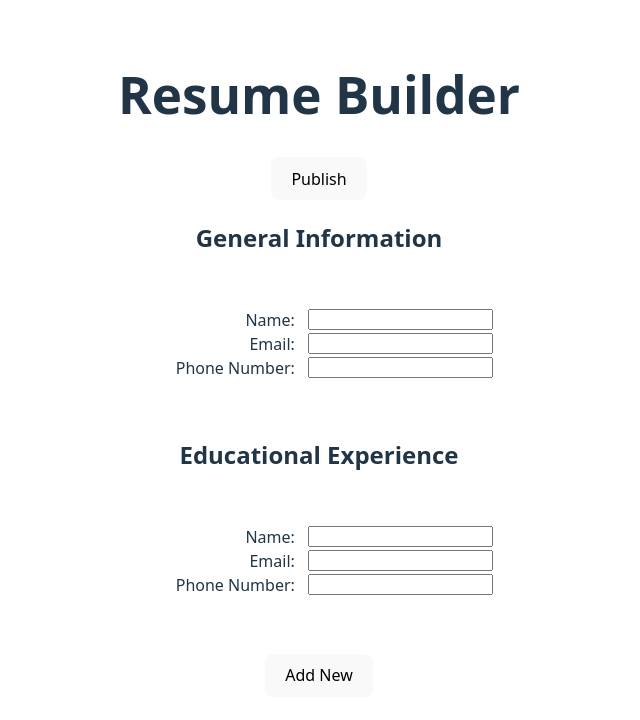
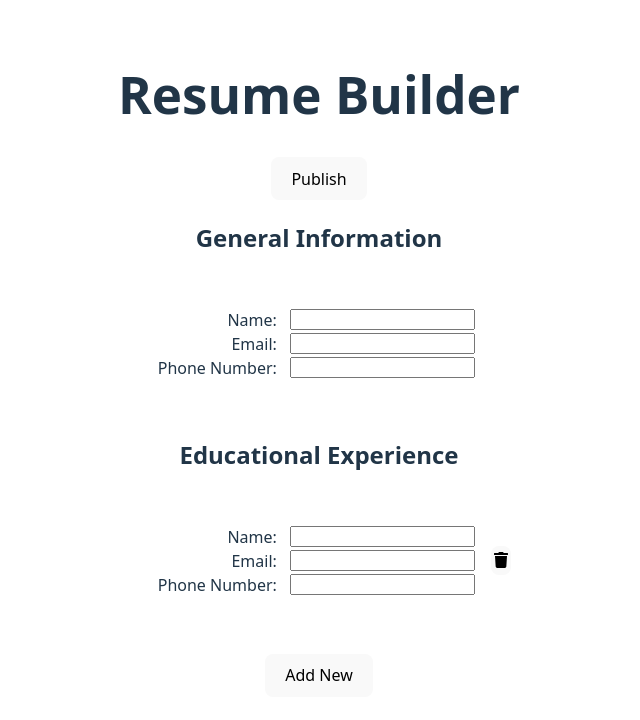
Before and after one commit to nick-x-han/cvApplication, a React (Vite) app: page / in a window 1280 px wide. Shown: the top 720 px of the page, without its empty margins (321-961 px from the left). Built offline with nearby package versions, Linux system fonts and the light colour scheme.

Commit message:
Finish delete FieldContainer functionality

```diff
--- a/package.json
+++ b/package.json
@@ -11,7 +11,8 @@
   },
   "dependencies": {
     "react": "^19.1.1",
-    "react-dom": "^19.1.1"
+    "react-dom": "^19.1.1",
+    "react-icons": "^5.5.0"
   },
   "devDependencies": {
     "@eslint/js": "^9.36.0",
--- a/src/components/Section.jsx
+++ b/src/components/Section.jsx
@@ -1,6 +1,7 @@
 import { useState } from "react";
 import { Fragment } from "react";
 import "../styles/section.css";
+import { FaTrash } from "react-icons/fa";
 
 function Input({ type, name, editMode, className }) {
   let [value, setValue] = useState("");
@@ -42,16 +43,17 @@ function Field({ field, editMode }) {
   );
 }
 
-function FieldContainer({fields, editMode}) {
-    return <div className="fieldContainer">
+function FieldContainer({ fields, editMode, children }) {
+  return (
+    <div className="fieldContainer">
+      <div className="fields">
         {fields.map((field) => (
-          <Field
-            key={`${field.id}`}
-            editMode={editMode}
-            field={field}
-          />
+          <Field key={`${field.id}`} editMode={editMode} field={field} />
         ))}
       </div>
+      {children}
+    </div>
+  );
 }
 
 function Section({ title, fields, editMode, canAdd = false }) {
@@ -60,7 +62,11 @@ function Section({ title, fields, editMode, canAdd = false }) {
 
   for (let i = 0; i < copies.length; i++) {
     fieldContainers.push(
-      <FieldContainer key={copies[i]} editMode={editMode} fields={fields}></FieldContainer>
+      <FieldContainer key={copies[i]} editMode={editMode} fields={fields}>
+        {canAdd && editMode && <button className="deleteButton">
+          <FaTrash />
+        </button>}
+      </FieldContainer>
     );
   }
 
@@ -69,7 +75,11 @@ function Section({ title, fields, editMode, canAdd = false }) {
       <h2>{title}</h2>
       {fieldContainers}
 
-      {canAdd && <button onClick={() => setCopies([...copies, copies.at(-1) + 1])}>Add New</button>}
+      {canAdd && editMode && (
+        <button onClick={() => setCopies([...copies, copies.at(-1) + 1])}>
+          Add New
+        </button>
+      )}
     </div>
   );
 }
--- a/src/styles/section.css
+++ b/src/styles/section.css
@@ -4,6 +4,8 @@
     &:hover {
         border: 1px solid greenyellow;
     }
+    display: grid;
+    grid-template-columns: 1fr min-content;
 }
 
 .section {}
@@ -22,3 +24,14 @@
     justify-self: start;
     margin-left: 1em;
 }
+
+.deleteButton {
+    background-color: none;
+    padding: 5px 2px 2px 2px;
+    align-self: center;
+    margin-left: 1em;
+    &:hover {
+        background-color: lightcoral;
+    }
+    border: none;
+}
```
Also changed, not shown: src/assets/delete.svg (added), 1 other file (tests, documents, lock files or other folders).
